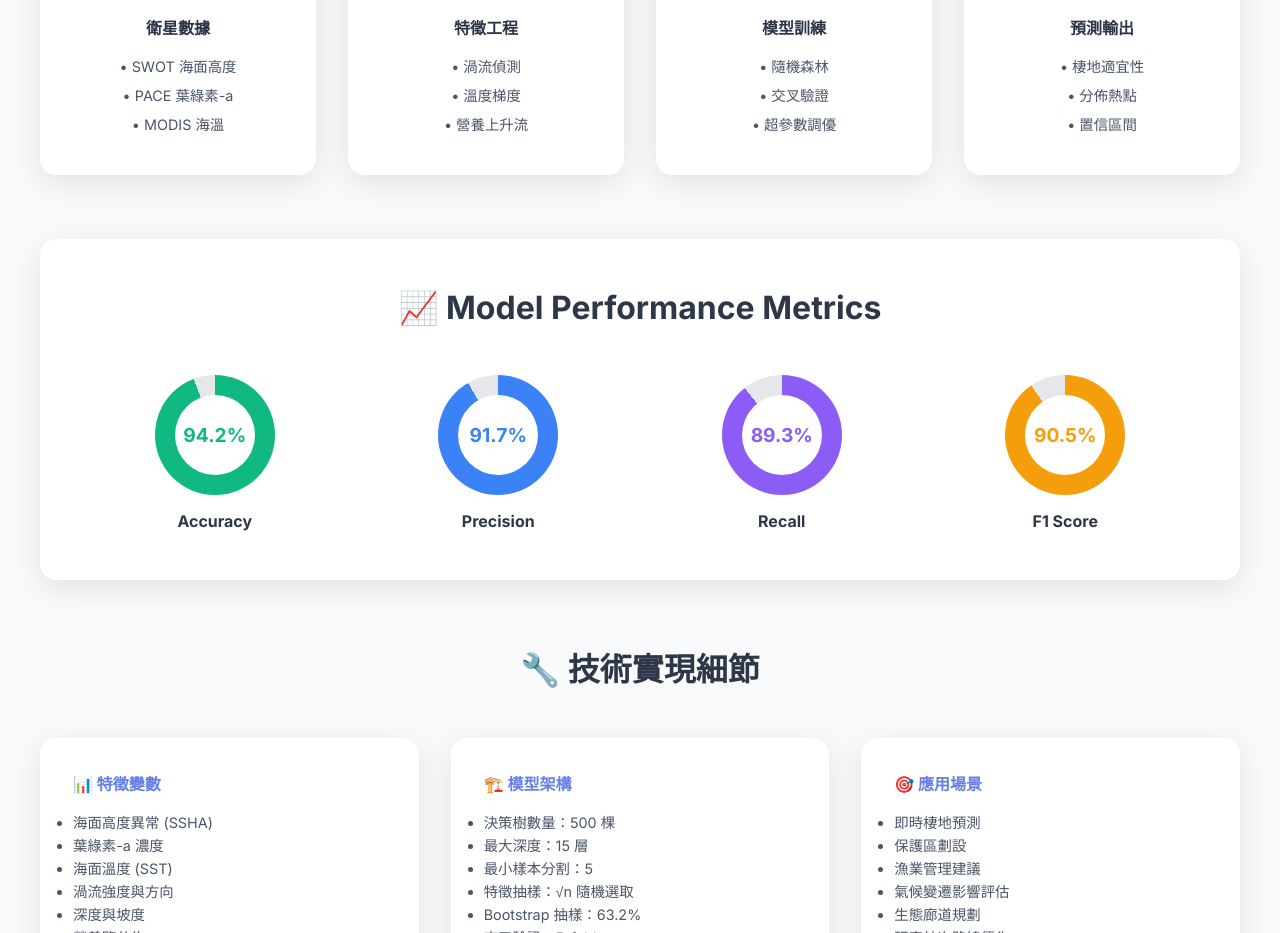
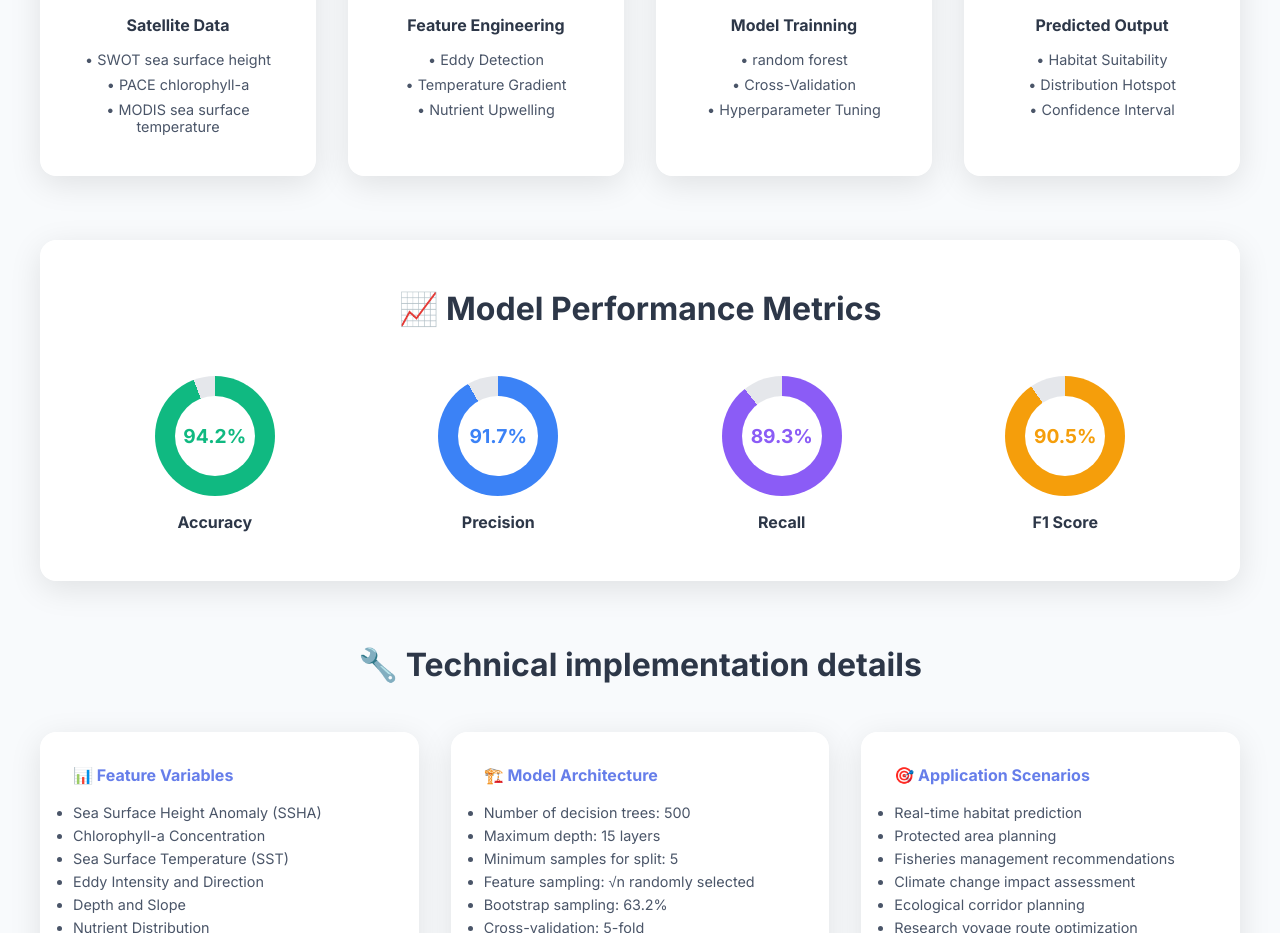
Before and after one commit to 10jackyhu24/sharks-from-space, a React (Create React App) app: page /ml in a window 1280 px wide. Shown: the part 1039-1972 px from the top of the page. Built offline with nearby package versions, Linux system fonts and the light colour scheme.

Commit message:
complete ml translate

```diff
--- a/src/contexts/LanguageContext.js
+++ b/src/contexts/LanguageContext.js
@@ -138,7 +138,7 @@ const translations = {
     ml: {
       title: "機器學習架構",
       subtitle: "隨機森林演算法 · 物種分佈模型 · 棲地預測系統",
-      sdmTitle: "Species Distribution Model (SDM)",
+      sdmTitle: "物種分布模型 (SDM)",
       randomForest: "🌲 隨機森林演算法",
       randomForestDesc: "結合多棵決策樹的集成學習方法，透過分析海洋環境特徵預測鯊魚棲地適宜性，提供高準確度的分佈預測模型",
       dataProcessing: "📊 數據處理流程",
@@ -146,7 +146,69 @@ const translations = {
       accuracy: "準確率",
       precision: "精確率",
       recall: "召回率",
-      f1Score: "F1 分數"
+      f1Score: "F1 分數",
+      dataProcessingWorkflow: {
+        satelliteData: {
+          title: "衛星數據",
+          first: "SWOT 海面高度",
+          second: "PACE 葉綠素-a",
+          third: "MODIS 海溫"
+        },
+        featureEngineering: {
+          title: "特徵工程",
+          first: "渦流偵測",
+          second: "溫度梯度",
+          third: "營養上升流",
+        },
+        modelTrainning: {
+          title: "模型訓練",
+          first: "隨機森林",
+          second: "交叉驗證",
+          third: "超參數調優"
+        },
+        predictOutput: {
+          title: "預測輸出",
+          first: "棲地適宜性",
+          second: "分佈熱點",
+          third: "置信區間"
+        }
+      },
+      technicalImplementationDetails: {
+        title: "技術實現細節",
+        featureVariables: {
+          title: "特徵變數",
+          content: {
+            ssha: "海面高度異常 (SSHA)",
+            chlorophyll: "葉綠素-a 濃度",
+            sst: "海面溫度 (SST)",
+            eddy: "渦流強度與方向",
+            depthSlope: "深度與坡度",
+            nutrients: "營養鹽分佈"
+          }
+        },
+        modelArchitecture: {
+          title: "模型架構",
+          content: {
+            0: "決策樹數量：{{count}} 棵",
+            1: "最大深度：{{count}} 層",
+            2: "最小樣本分割：{{count}}",
+            3: "特徵抽樣：√n 隨機選取",
+            4: "Bootstrap 抽樣：{{count}}%",
+            5: "交叉驗證：{{count}}-fold"
+          }
+        },
+        applicationScenarios: {
+          title: "應用場景",
+          content: {
+            0: "即時棲地預測",
+            1: "保護區劃設",
+            2: "漁業管理建議",
+            3: "氣候變遷影響評估",
+            4: "生態廊道規劃",
+            5: "研究航次路線優化",
+          }
+        }
+      }
     },
     members: {
       title: "研究團隊",
@@ -311,7 +373,69 @@ const translations = {
       accuracy: "Accuracy",
       precision: "Precision",
       recall: "Recall",
-      f1Score: "F1 Score"
+      f1Score: "F1 Score",
+      dataProcessingWorkflow: {
+        satelliteData: {
+          title: "Satellite Data",
+          first: "SWOT sea surface height",
+          second: "PACE chlorophyll-a",
+          third: "MODIS sea surface temperature"
+        },
+        featureEngineering: {
+          title: "Feature Engineering",
+          first: "Eddy Detection",
+          second: "Temperature Gradient",
+          third: "Nutrient Upwelling",
+        },
+        modelTrainning: {
+          title: "Model Trainning",
+          first: "random forest",
+          second: "Cross-Validation",
+          third: "Hyperparameter Tuning"
+        },
+        predictOutput: {
+          title: "Predicted Output",
+          first: "Habitat Suitability",
+          second: "Distribution Hotspot",
+          third: "Confidence Interval"
+        }
+      },
+      technicalImplementationDetails: {
+        title: "Technical implementation details",
+        featureVariables: {
+          title: "Feature Variables",
+          content: {
+            ssha: "Sea Surface Height Anomaly (SSHA)",
+            chlorophyll: "Chlorophyll-a Concentration",
+            sst: "Sea Surface Temperature (SST)",
+            eddy: "Eddy Intensity and Direction",
+            depthSlope: "Depth and Slope",
+            nutrients: "Nutrient Distribution"
+          }
+        },
+        modelArchitecture: {
+          title: "Model Architecture",
+          content: {
+            0: "Number of decision trees: {{count}}",
+            1: "Maximum depth: {{count}} layers",
+            2: "Minimum samples for split: {{count}}",
+            3: "Feature sampling: √n randomly selected",
+            4: "Bootstrap sampling: {{count}}%",
+            5: "Cross-validation: {{count}}-fold"
+          }
+        },
+        applicationScenarios: {
+          title: "Application Scenarios",
+          content: {
+            0: "Real-time habitat prediction",
+            1: "Protected area planning",
+            2: "Fisheries management recommendations",
+            3: "Climate change impact assessment",
+            4: "Ecological corridor planning",
+            5: "Research voyage route optimization",
+          }
+        }
+      }
     },
     members: {
       title: "Research Team",
--- a/src/pages/MachineLearning.js
+++ b/src/pages/MachineLearning.js
@@ -73,23 +73,23 @@ function MachineLearning() {
               {[
                 {
                   icon: '🛰️',
-                  title: '衛星數據',
-                  items: ['SWOT 海面高度', 'PACE 葉綠素-a', 'MODIS 海溫']
+                  title: t('ml.dataProcessingWorkflow.satelliteData.title'),
+                  items: [t('ml.dataProcessingWorkflow.satelliteData.first'), t('ml.dataProcessingWorkflow.satelliteData.second'), t('ml.dataProcessingWorkflow.satelliteData.third')]
                 },
                 {
                   icon: '⚙️',
-                  title: '特徵工程',
-                  items: ['渦流偵測', '溫度梯度', '營養上升流']
+                  title: t('ml.dataProcessingWorkflow.featureEngineering.title'),
+                  items: [t('ml.dataProcessingWorkflow.featureEngineering.first'), t('ml.dataProcessingWorkflow.featureEngineering.second'), t('ml.dataProcessingWorkflow.featureEngineering.third')]
                 },
                 {
                   icon: '🧠',
-                  title: '模型訓練',
-                  items: ['隨機森林', '交叉驗證', '超參數調優']
+                  title: t('ml.dataProcessingWorkflow.modelTrainning.title'),
+                  items: [t('ml.dataProcessingWorkflow.modelTrainning.first'), t('ml.dataProcessingWorkflow.modelTrainning.second'), t('ml.dataProcessingWorkflow.modelTrainning.third')]
                 },
                 {
                   icon: '📈',
-                  title: '預測輸出',
-                  items: ['棲地適宜性', '分佈熱點', '置信區間']
+                  title: t('ml.dataProcessingWorkflow.predictOutput.title'),
+                  items: [t('ml.dataProcessingWorkflow.predictOutput.first'), t('ml.dataProcessingWorkflow.predictOutput.second'), t('ml.dataProcessingWorkflow.predictOutput.third')]
                 }
               ].map((step, index) => (
                 <div key={index} className="card" style={{ textAlign: 'center', padding: '2rem' }}>
@@ -183,7 +183,7 @@ function MachineLearning() {
               marginBottom: '3rem',
               color: '#2d3748'
             }}>
-              🔧 技術實現細節
+              🔧 {t('ml.technicalImplementationDetails.title')}
             </h3>
 
             <div style={{
@@ -193,43 +193,43 @@ function MachineLearning() {
             }}>
               <div className="card" style={{ padding: '2rem' }}>
                 <h4 style={{ color: '#667eea', marginBottom: '1rem' }}>
-                  📊 特徵變數
+                  📊 {t('ml.technicalImplementationDetails.featureVariables.title')}
                 </h4>
                 <ul style={{ color: '#4a5568', fontSize: '0.9rem', lineHeight: '1.6' }}>
-                  <li>海面高度異常 (SSHA)</li>
-                  <li>葉綠素-a 濃度</li>
-                  <li>海面溫度 (SST)</li>
-                  <li>渦流強度與方向</li>
-                  <li>深度與坡度</li>
-                  <li>營養鹽分佈</li>
+                  <li>{t('ml.technicalImplementationDetails.featureVariables.content.ssha')}</li>
+                  <li>{t('ml.technicalImplementationDetails.featureVariables.content.chlorophyll')}</li>
+                  <li>{t('ml.technicalImplementationDetails.featureVariables.content.sst')}</li>
+                  <li>{t('ml.technicalImplementationDetails.featureVariables.content.eddy')}</li>
+                  <li>{t('ml.technicalImplementationDetails.featureVariables.content.depthSlope')}</li>
+                  <li>{t('ml.technicalImplementationDetails.featureVariables.content.nutrients')}</li>
                 </ul>
               </div>
 
               <div className="card" style={{ padding: '2rem' }}>
                 <h4 style={{ color: '#667eea', marginBottom: '1rem' }}>
-                  🏗️ 模型架構
+                  🏗️ {t('ml.technicalImplementationDetails.modelArchitecture.title')}
                 </h4>
                 <ul style={{ color: '#4a5568', fontSize: '0.9rem', lineHeight: '1.6' }}>
-                  <li>決策樹數量：500 棵</li>
-                  <li>最大深度：15 層</li>
-                  <li>最小樣本分割：5</li>
-                  <li>特徵抽樣：√n 隨機選取</li>
-                  <li>Bootstrap 抽樣：63.2%</li>
-                  <li>交叉驗證：5-fold</li>
+                  <li>{t('ml.technicalImplementationDetails.modelArchitecture.content.0', {count: 500})}</li>
+                  <li>{t('ml.technicalImplementationDetails.modelArchitecture.content.1', {count: 15})}</li>
+                  <li>{t('ml.technicalImplementationDetails.modelArchitecture.content.2', {count: 5})}</li>
+                  <li>{t('ml.technicalImplementationDetails.modelArchitecture.content.3')}</li>
+                  <li>{t('ml.technicalImplementationDetails.modelArchitecture.content.4', {count: 63.2})}</li>
+                  <li>{t('ml.technicalImplementationDetails.modelArchitecture.content.5', {count: 5})}</li>
                 </ul>
               </div>
 
               <div className="card" style={{ padding: '2rem' }}>
                 <h4 style={{ color: '#667eea', marginBottom: '1rem' }}>
-                  🎯 應用場景
+                  🎯 {t('ml.technicalImplementationDetails.applicationScenarios.title')}
                 </h4>
                 <ul style={{ color: '#4a5568', fontSize: '0.9rem', lineHeight: '1.6' }}>
-                  <li>即時棲地預測</li>
-                  <li>保護區劃設</li>
-                  <li>漁業管理建議</li>
-                  <li>氣候變遷影響評估</li>
-                  <li>生態廊道規劃</li>
-                  <li>研究航次路線優化</li>
+                  <li>{t('ml.technicalImplementationDetails.applicationScenarios.content.0')}</li>
+                  <li>{t('ml.technicalImplementationDetails.applicationScenarios.content.1')}</li>
+                  <li>{t('ml.technicalImplementationDetails.applicationScenarios.content.2')}</li>
+                  <li>{t('ml.technicalImplementationDetails.applicationScenarios.content.3')}</li>
+                  <li>{t('ml.technicalImplementationDetails.applicationScenarios.content.4')}</li>
+                  <li>{t('ml.technicalImplementationDetails.applicationScenarios.content.5')}</li>
                 </ul>
               </div>
             </div>
```
